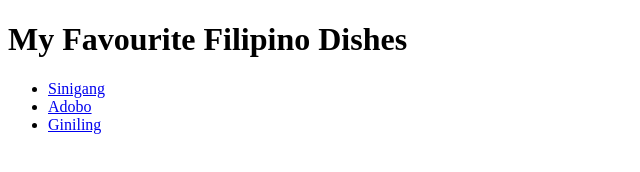
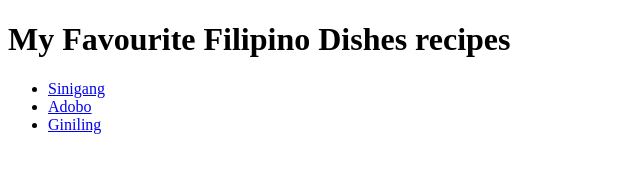
Before and after one commit to Cadz360/odin-recipes, a plain HTML site: page index.html in a window 1280 px wide. Shown: the whole page, without its empty margins (0-640 px from the left). Drawn offline with Linux system fonts and the light colour scheme.

Commit message:
Update title and main heading in main page and README

```diff
--- a/index.html
+++ b/index.html
@@ -3,10 +3,10 @@
 <head>
     <meta charset="UTF-8">
     <meta name="viewport" content="width=device-width, initial-scale=1.0">
-    <title>Yummy Filipino Dishes</title>
+    <title>Yummy Filipino Dishes Recipes</title>
 </head>
 <body>
-    <h1>My Favourite Filipino Dishes</h1>
+    <h1>My Favourite Filipino Dishes recipes</h1>
     <ul>
         <li>
             <a href="./recipes/sinigang/sinigang.html">Sinigang</a>
```
Also changed, not shown: 1 other file.
